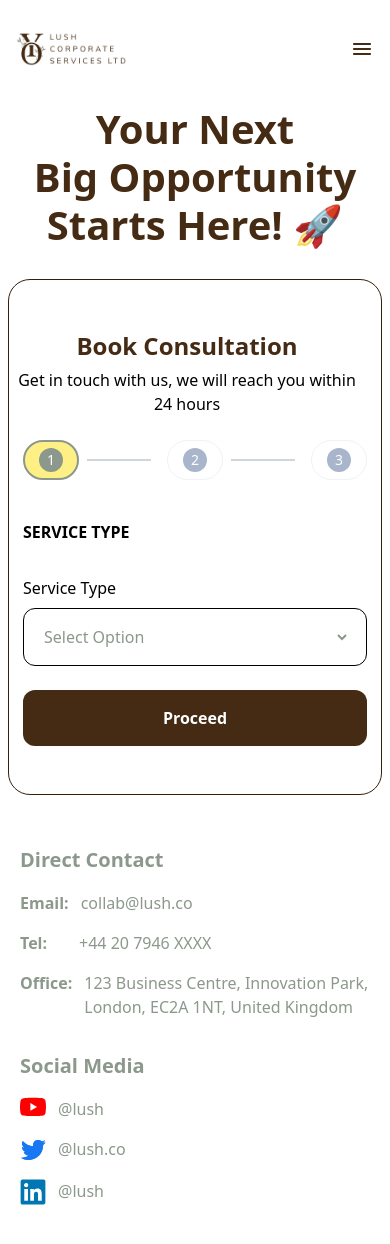
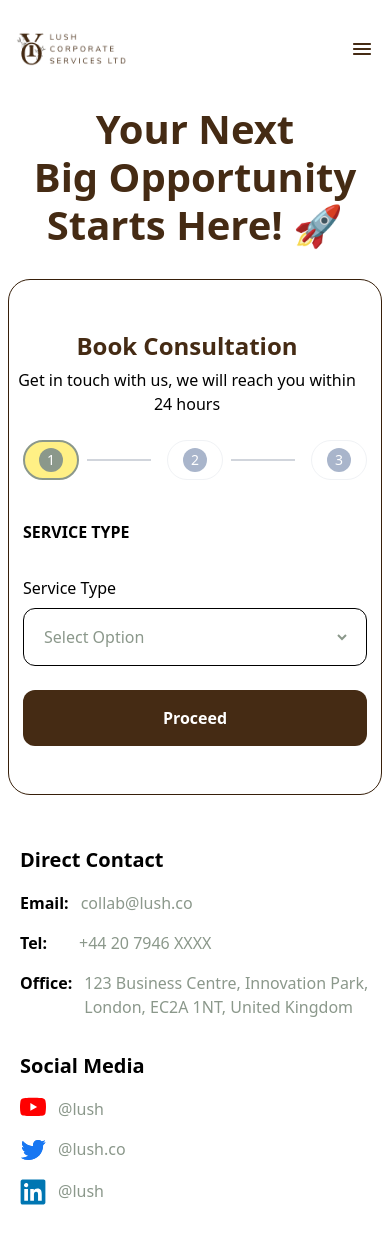
Before and after one commit to AChris-T/Lush, a Next.js app: page /book-consultation in a window 390 px wide. Shown: the top 1244 px of the page. Built offline with nearby package versions, Linux system fonts and the light colour scheme.

Commit message:
feat:added the home page

```diff
--- a/src/app/book-consultation/page.js
+++ b/src/app/book-consultation/page.js
@@ -90,29 +90,29 @@ export default function page() {
         </div>
         <div className="grid   grid-cols-1 lg:hidden px-3 md:grid-cols-2 justify-center gap-8 md:gap-20 w-full mt-10 lg:mx-0">
           <div className="flex flex-col gap-4">
-            <h3 className="font-semibold text-[20px] text-green-100">
+            <h3 className="font-semibold text-[20px] text-black">
               Direct Contact
             </h3>
-            <h3 className="flex gap-3 items-center font-semibold text-base text-green-100">
+            <h3 className="flex gap-3 items-center font-semibold text-base text-black">
               Email:
-              <span className="text-black-400 font-normal">collab@lush.co</span>
+              <span className="text-green-100 font-normal">collab@lush.co</span>
             </h3>
-            <h3 className="flex gap-8 items-center font-semibold text-base text-green-100">
+            <h3 className="flex gap-8 items-center font-semibold text-base text-black">
               Tel:
-              <span className="text-black-400 font-normal">
+              <span className="text-green-100 font-normal">
                 +44 20 7946 XXXX
               </span>
             </h3>
-            <h3 className="flex gap-3 items-start font-semibold text-base text-green-100">
+            <h3 className="flex gap-3 items-start font-semibold text-base text-black">
               Office:
-              <span className="text-black-400 w-full  font-normal">
+              <span className="text-green-100 w-full  font-normal">
                 123 Business Centre, Innovation Park, London, EC2A 1NT, United
                 Kingdom{' '}
               </span>
             </h3>
           </div>
           <div className="flex flex-col gap-4 ]">
-            <h3 className="font-semibold text-[20px] text-green-100">
+            <h3 className="font-semibold text-[20px] text-black">
               Social Media
             </h3>
             <h3 className="flex gap-3 items-start font-semibold text-base text-green-100">
--- a/src/components/Testimonies.jsx
+++ b/src/components/Testimonies.jsx
@@ -120,7 +120,7 @@ export default function Testimonies() {
                 animate={{ opacity: 1, x: 0 }}
                 exit={{ opacity: 0, x: -50 }}
                 transition={{ duration: 0.5 }}
-                className="bg-shade-200 rounded-xl p-6 w-full md:w-1/2 relative hover:shadow-lg transition-shadow duration-300"
+                className="bg-shade-200 rounded-xl p-6 w-full h-[300px] md:h-full md:w-1/2 relative hover:shadow-lg transition-shadow duration-300"
               >
                 <motion.p
                   initial={{ opacity: 0 }}
--- a/src/components/consultaionForm/Stepper.jsx
+++ b/src/components/consultaionForm/Stepper.jsx
@@ -158,7 +158,7 @@ export default function Stepper() {
           <div className="bg-yellow-200 w-[80px] h-[80px] flex justify-center items-center rounded-full">
             <Checked />
           </div>
-          <h3 className="mt-[24px] text-2xl font-bold text-green-100">
+          <h3 className="mt-[24px] text-2xl font-bold text-shade-100">
             Booking Confirmed
           </h3>
           <p className="mt-6 text-gray-600">Your booking has been completed </p>
```
